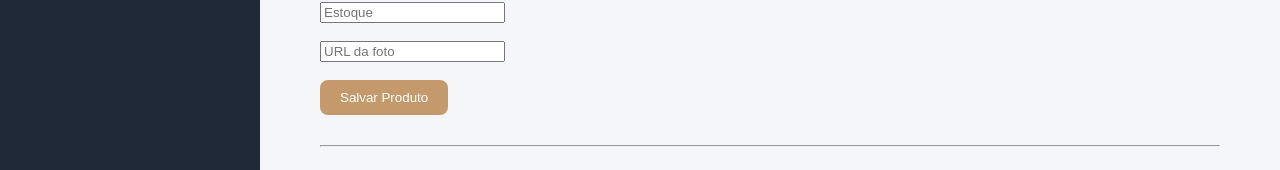
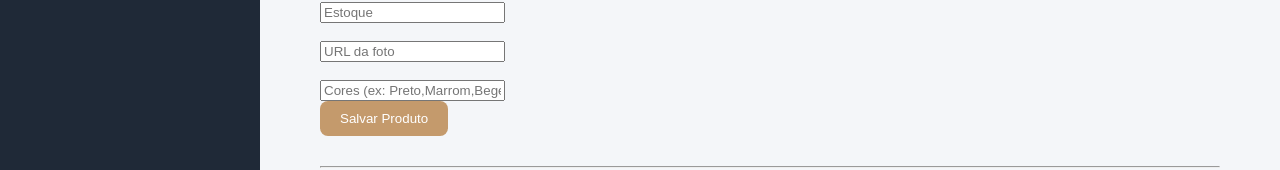
Before and after one commit to flaviaaraujo1812-png/milani-dashboard, a Next.js app: page /produtos in a window 1280 px wide. Shown: the part 380-550 px from the top of the page. Built offline with nearby package versions, Linux system fonts and the light colour scheme; no server answers; the database is empty.

Commit message:
adicionarcores nos produtos

```diff
--- a/app/produtos/page.tsx
+++ b/app/produtos/page.tsx
@@ -13,7 +13,7 @@ const [custo,setCusto] = useState("")
 const [estoque,setEstoque] = useState("")
 const [foto,setFoto] = useState("")
 const [editandoId,setEditandoId] = useState<any>(null)
-
+const [cores,setCores] = useState("")
 useEffect(()=>{
 carregarProdutos()
 },[])
@@ -192,6 +192,15 @@ onChange={(e)=>setFoto(e.target.value)}
 
 <br/><br/>
 
+<input
+type="text"
+placeholder="Cores (ex: Preto,Marrom,Bege)"
+value={cores}
+onChange={(e)=>setCores(e.target.value)}
+/>
+
+<br></br>
+
 <button
 onClick={salvarProduto}
 style={{
```
